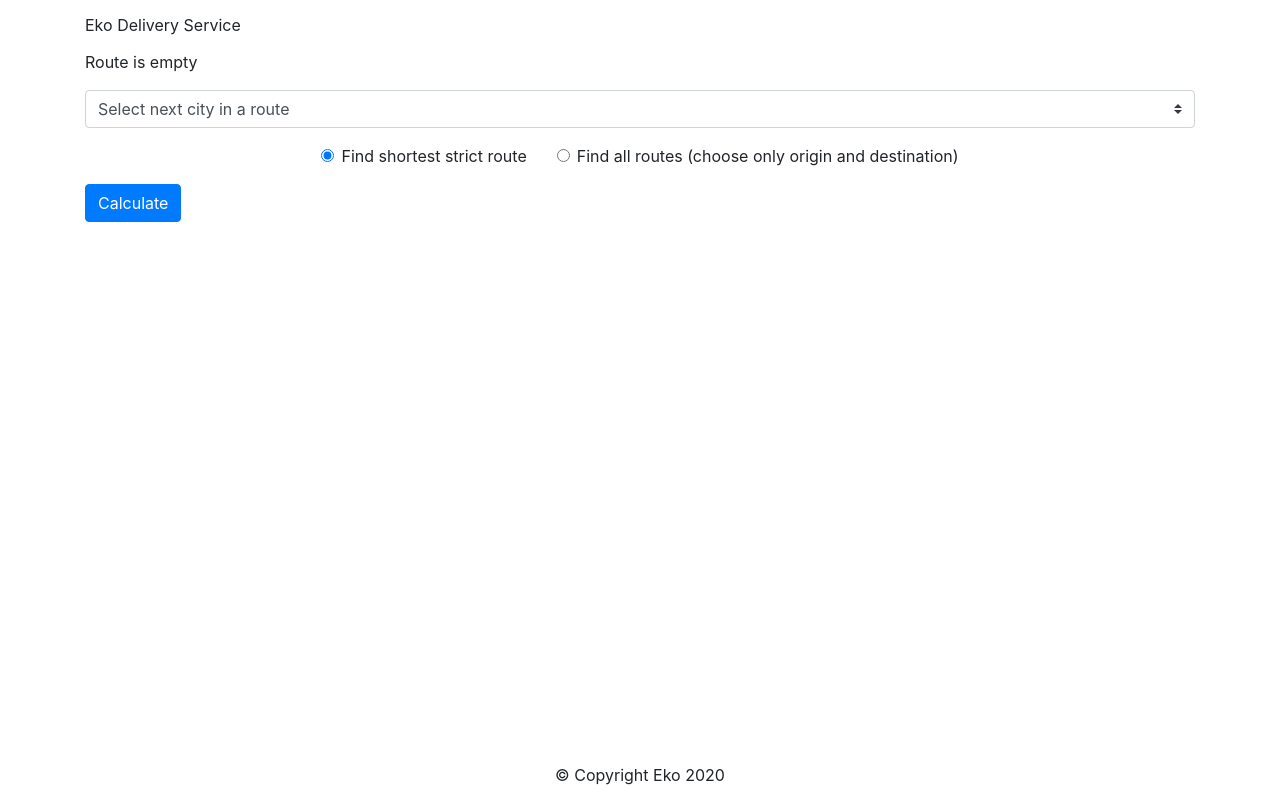
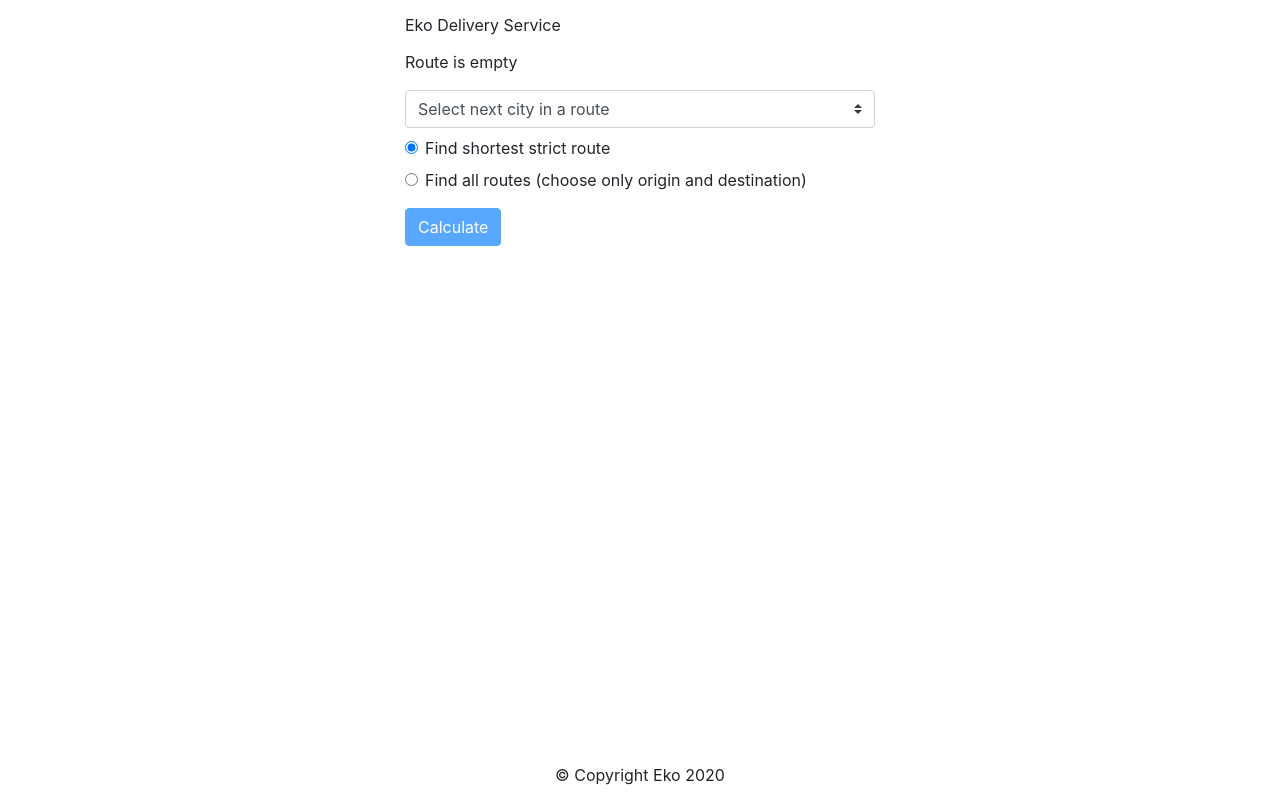
Before and after one commit to Va1tra/eko2, a React (Create React App) app: page / in a window 1280 px wide. Built offline with nearby package versions, Linux system fonts and the light colour scheme.

Commit message:
make a little prettier

```diff
--- a/src/App.scss
+++ b/src/App.scss
@@ -2,6 +2,7 @@
   min-height: 100%;
   display: flex;
   flex-direction: column;
+  max-width: 500px;
 
   &-body {
     flex: 1 0 auto;
--- a/src/components/Pages/RouteCostPage.js
+++ b/src/components/Pages/RouteCostPage.js
@@ -31,7 +31,11 @@ function RouteCostPage(props) {
         settings={props.settings}
       />
 
-      <Button className="mt-3" onClick={props.calculate}>
+      <Button
+        className="mt-3"
+        disabled={props.route.length < 2}
+        onClick={props.calculate}
+      >
         Calculate
       </Button>
 
--- a/src/components/Settings/Settings.js
+++ b/src/components/Settings/Settings.js
@@ -49,29 +49,34 @@ class Settings extends React.PureComponent {
       settings,
     } = this.props;
 
+    const options = this.getSelectOptions(cities, route);
+
     return (
       <div className={cn('Settings', className)}>
         <Select
           onChangeValue={onAddRouteNode}
-          options={this.getSelectOptions(cities, route)}
-          placeholder="Select next city in a route"
+          options={options}
+          placeholder={options.length > 0
+            ? 'Select next city in a route'
+            : 'All cities are selected'
+          }
           selectedValue={-1}
         />
 
-        <div className="Settings-searchTypes mt-3">
         <Radio
           checked={settings.searchType === SearchTypeEnum.SHORTEST_STRICT_PATH}
+          className="mt-2"
           onChangeValue={onSearchTypeChange}
           label="Find shortest strict route"
           value={SearchTypeEnum.SHORTEST_STRICT_PATH}
         />
         <Radio
           checked={settings.searchType === SearchTypeEnum.ALL_PATHS}
+          className="mt-2"
           onChangeValue={onSearchTypeChange}
           label="Find all routes (choose only origin and destination)"
           value={SearchTypeEnum.ALL_PATHS}
         />
-        </div>
 
         {settings.searchType === SearchTypeEnum.ALL_PATHS && (
           <React.Fragment>
--- a/src/components/Settings/Settings.scss
+++ b/src/components/Settings/Settings.scss
@@ -1,10 +1,3 @@
 .Settings {
-  &-searchTypes {
-    display: flex;
-    justify-content: center;
 
-    > :nth-child(2) {
-      margin-left: 30px;
-    }
-  }
 }
```
Lines whose indentation alone changed are shown as unchanged.
